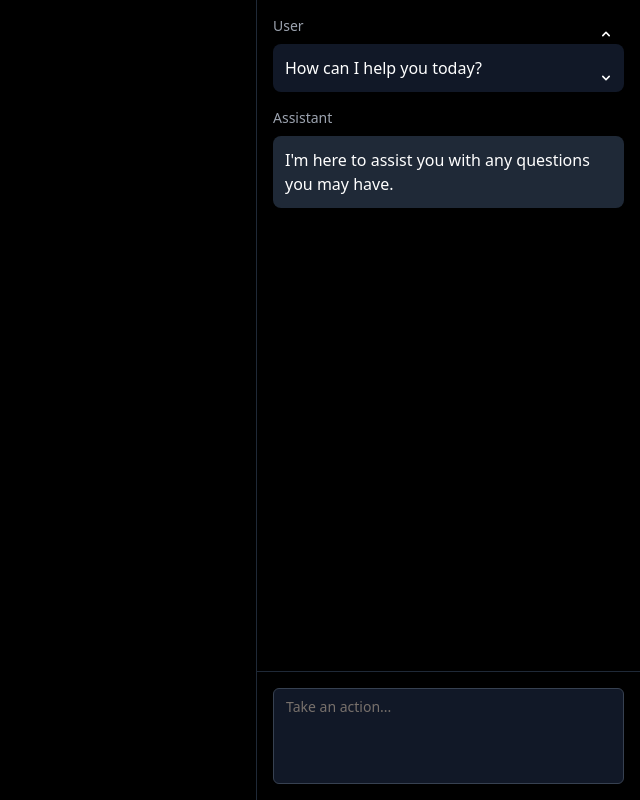
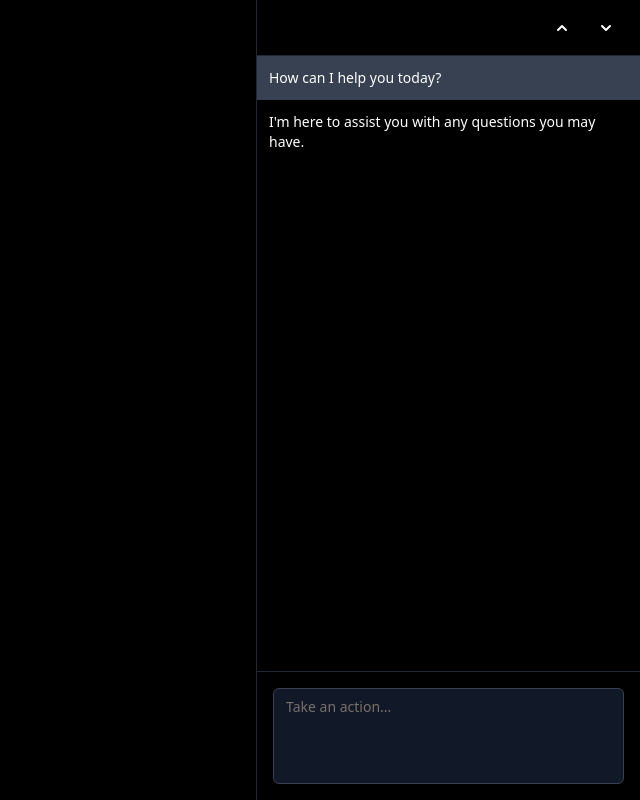
Before and after one commit to Ed-Shim/gen_media_rpg, a Next.js app: page / in a window 1280 px wide. Shown: the whole page, without its empty margins (640-1280 px from the left). Built offline with nearby package versions, Linux system fonts and the light colour scheme.

Commit message:
initial ui setup for the chatbar

```diff
--- a/package.json
+++ b/package.json
@@ -25,7 +25,8 @@
     "react-icons": "^5.5.0",
     "react-player": "^2.16.0",
     "tailwind-merge": "^3.0.2",
-    "tailwindcss-animate": "^1.0.7"
+    "tailwindcss-animate": "^1.0.7",
+    "zustand": "^5.0.3"
   },
   "devDependencies": {
     "@eslint/eslintrc": "^3",
--- a/src/components/sidebar/ChatSidebar.jsx
+++ b/src/components/sidebar/ChatSidebar.jsx
@@ -4,9 +4,9 @@ import { useState } from "react";
 import { AutoResizeTextarea } from "@/components/custom-ui/auto-resize-textarea";
 import { HiChevronUp, HiChevronDown } from "react-icons/hi";
 import { Button } from "@/components/ui/button";
-
+import { useStoryGenerationStore } from "@/lib/state-mgmt/zustand";
 export default function ChatSidebar() {
-  const [message, setMessage] = useState("");
+    const { story, setStory } = useStoryGenerationStore();
 
   const handleSubmit = async (e) => {
     e.preventDefault();
@@ -19,28 +19,22 @@ export default function ChatSidebar() {
   return (
     <div className="w-[30%] flex flex-col h-full border-l border-gray-800">
         {/* Conversation display area */}
-        <div className="flex-1 overflow-y-auto p-4 relative">
-          {/* Navigation controls - moved to top right */}
-          <div className="absolute top-4 right-4 flex flex-col gap-2">
-            <Button variant="ghost" size="icon" className="text-white">
+        <div className="flex-1 overflow-y-auto flex flex-col">
+          {/* Navigation controls - fixed at top */}
+          <div className="h-14 flex items-center justify-end gap-2 px-4 border-b border-gray-800">
+            <Button variant="ghost" size="icon" className="text-white hover:bg-gray-800 hover:text-white [&_svg]:size-5">
               <HiChevronUp className="h-4 w-4" />
             </Button>
-            <Button variant="ghost" size="icon" className="text-white">
+            <Button variant="ghost" size="icon" className="text-white hover:bg-gray-800 hover:text-white [&_svg]:size-5">
               <HiChevronDown className="h-4 w-4" />
             </Button>
           </div>
 
-          <div className="space-y-4">
+          <div className="flex-1 space-y-3 text-sm">
             {/* Single conversation view */}
             <div className="text-white">
-              <div className="mb-4">
-                <p className="text-gray-400 text-sm mb-2">User</p>
-                <p className="bg-gray-900 rounded-lg p-3">How can I help you today?</p>
-              </div>
-              <div>
-                <p className="text-gray-400 text-sm mb-2">Assistant</p>
-                <p className="bg-gray-800 rounded-lg p-3">I'm here to assist you with any questions you may have.</p>
-              </div>
+                <div className="bg-gray-700 p-3 w-full">How can I help you today?</div>
+                <div className="w-full p-3 w-full">I'm here to assist you with any questions you may have.</div>
             </div>
           </div>
         </div>
--- /dev/null
+++ b/src/lib/state-mgmt/zustand.js
@@ -0,0 +1,6 @@
+import { create } from 'zustand'
+
+export const useStoryGenerationStore = create((set) => ({
+  story: "",
+  setStory: (newStory) => set({ story: newStory }),
+}))
```
Also changed, not shown: 1 other file (tests, documents, lock files or other folders).
